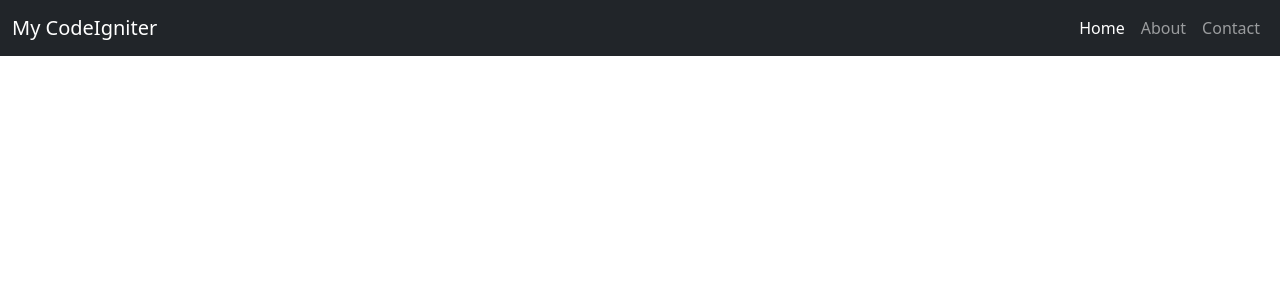
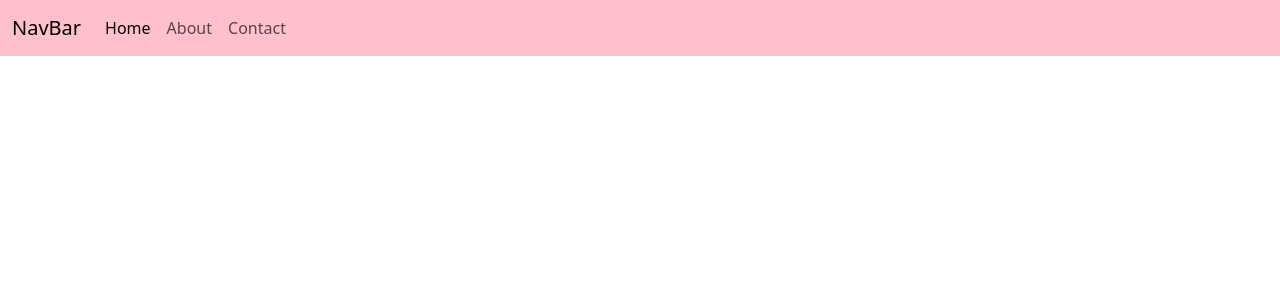
Before and after one commit to FRIENDSHELL/WebSystem-ITE311, a CodeIgniter 4 app: the page made by app/Views/template.php in a window 1280 px wide. Shown: the top 300 px of the page. Run offline with PHP 8.4 and a stand-in for CodeIgniter, Linux system fonts and the light colour scheme; the template is opened without the code that fills it, so the values that code supplies are empty; some libraries are stand-ins or nearby versions.

Commit message:
Added Bootstrap template and Home controller

```diff
--- a/app/Views/template.php
+++ b/app/Views/template.php
@@ -2,25 +2,30 @@
 <html lang="en">
 <head>
     <meta charset="UTF-8">
-    <title>My Bootstrap CI4 App</title>
+    <title>My CodeIgniter System</title>
 
 
     <link href="https://cdn.jsdelivr.net/npm/bootstrap@5.3.0/dist/css/bootstrap.min.css" rel="stylesheet">
     <script src="https://cdn.jsdelivr.net/npm/bootstrap@5.3.0/dist/js/bootstrap.bundle.min.js"></script>
 
+<head>
+    <style>
+        .navbar-pink {
+            background-color: pink;
+        }
+    </style>
 </head>
 <body>
 
-
-    <nav class="navbar navbar-expand-lg navbar-dark bg-dark">
+    <nav class="navbar navbar-expand-lg navbar-pink">
         <div class="container-fluid">
-            <a class="navbar-brand" href="#">My CodeIgniter</a>
+            <a class="navbar-brand" href="#">NavBar</a>
             <button class="navbar-toggler" type="button" data-bs-toggle="collapse" data-bs-target="#navbarNav"
                     aria-controls="navbarNav" aria-expanded="false" aria-label="Toggle navigation">
                 <span class="navbar-toggler-icon"></span>
             </button>
             <div class="collapse navbar-collapse" id="navbarNav">
-                <ul class="navbar-nav ms-auto">
+                <ul class="navbar-nav">
                     <li class="nav-item">
                         <a class="nav-link active" href="#">Home</a>
                     </li>
```
